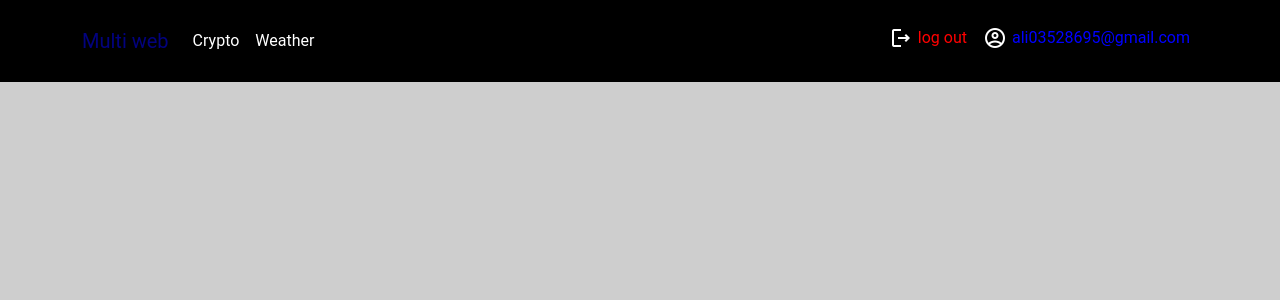
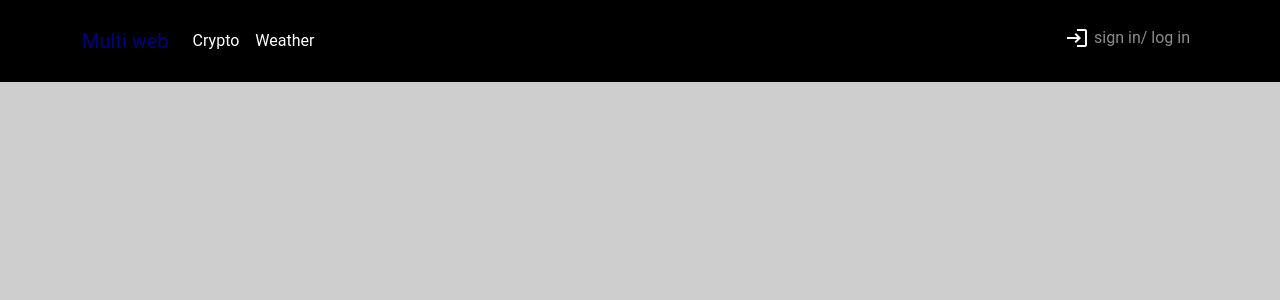
Before and after one commit to UALISDEVELOPER/multiweb, a React (Create React App) app: page / in a window 1280 px wide. Shown: the top 300 px of the page. Built offline with nearby package versions, Linux system fonts and the light colour scheme.

Commit message:
second nav update

```diff
--- a/src/components/WebNav.js
+++ b/src/components/WebNav.js
@@ -41,24 +41,24 @@ const WebNav = () => {
                 <Nav.Link href="/sign-in">
                     {JSON.parse(localStorage.getItem("USEREMAIL2")) ?
                     <div className='registerDiv'>
+                        <img src={logOutIcon} alt="logout icon"/>
+                        <p onClick={logOutHnadler} className='logOutBtn'>log out</p>
+                    </div>
+                    :
+                    <div className='registerDiv'>
                         <img src={singInIcon} alt="logout icon"/>
                         <p>sign in/ log in</p>
                     </div>
-                    :
-                    <div className='registerDiv'>
-                        <img src={logOutIcon} alt="logout icon"/>
-                        <p onClick={logOutHnadler} className='logOutBtn'>log out</p>
-                    </div>
                     }
                 </Nav.Link>
-                <Nav.Link className='userLink'>
-                    <div className='userDiv'>
-                        {/* {JSON.parse(localStorage.getItem("USEREMAIL2")) && <p className='userEmail'>{JSON.parse(localStorage.getItem("USEREMAIL2"))}</p>}  */}
-                        <img src={userIcon} alt="userIcon"/>
-                        <p className='userEmail'>ali03528695@gmail.com</p>
-                    </div>
-
-                </Nav.Link>
+                {JSON.parse(localStorage.getItem("USEREMAIL2")) &&
+                    <Nav.Link className='userLink'>
+                        <div className='userDiv'>
+                            <img src={userIcon} alt="userIcon"/>
+                            <p className='userEmail'>{JSON.parse(localStorage.getItem("USEREMAIL2"))}</p>
+                        </div>
+                    </Nav.Link>
+                }
                 </Nav>
             </Navbar.Collapse>
             </Container>
```
